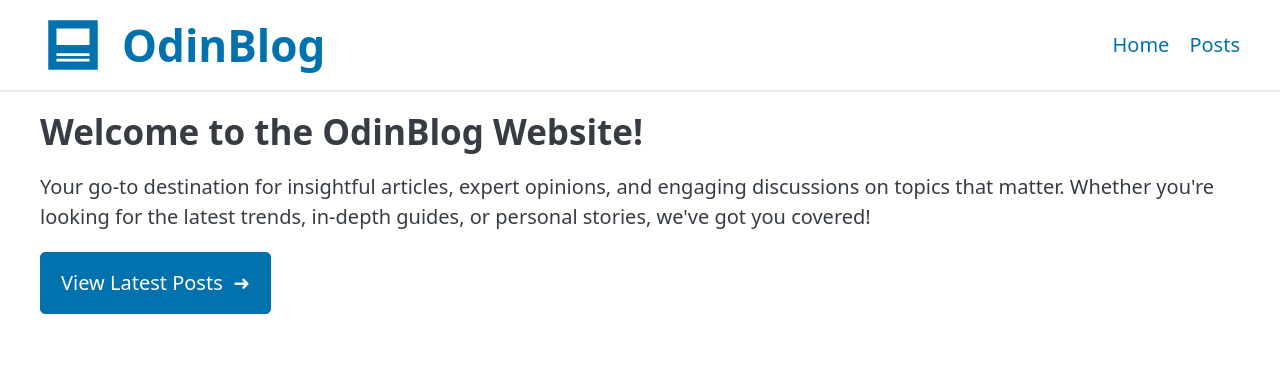
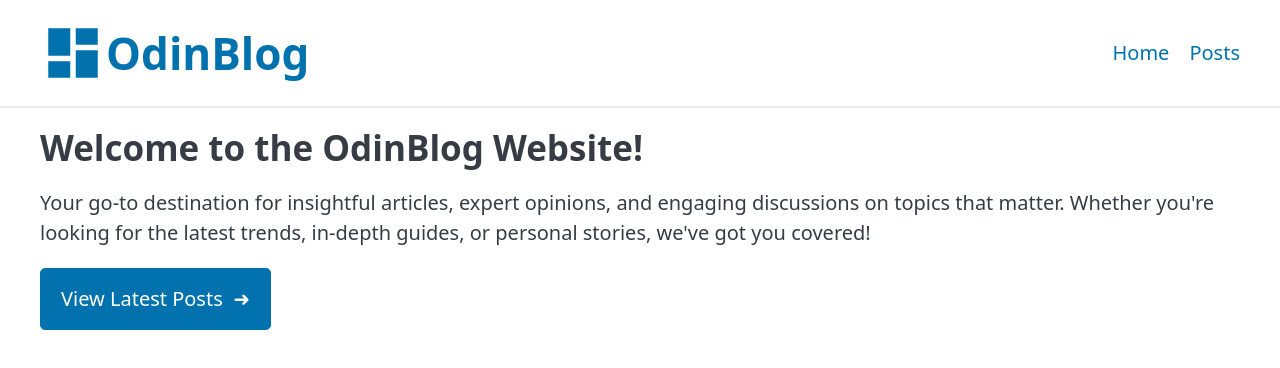
Before and after one commit to devashishchakraborty/odinblog-frontend, a React (Vite) app: page / in a window 1280 px wide. Shown: the top 368 px of the page. Built offline with nearby package versions, Linux system fonts and the light colour scheme.

Commit message:
Ensured proper formatting for Markdown content

```diff
--- a/src/App.css
+++ b/src/App.css
@@ -1,19 +1,11 @@
 /* Header */
 #root > header {
-  padding: 0.5em 0;
   border-bottom: 2px solid var(--pico-muted-border-color);
-  .container {
-    display: flex;
-    gap: 16px;
-    justify-content: space-between;
-    align-items: center;
-  }
 }
 
 .mainLogo {
   display: flex;
   align-items: center;
-  gap: 16px;
   font-size: 2.2em;
   text-decoration: none;
   font-weight: bold;
--- /dev/null
+++ b/src/assets/MainLogo.jsx
@@ -0,0 +1,18 @@
+import React from "react";
+
+export default function MainLogo(props) {
+  return (
+    <svg
+      xmlns="http://www.w3.org/2000/svg"
+      width="1.5em"
+      height="1.5em"
+      viewBox="0 0 24 24"
+      {...props}
+    >
+      <path
+        fill="currentColor"
+        d="M13 3v6h8V3m-8 18h8V11h-8M3 21h8v-6H3m0-2h8V3H3z"
+      />
+    </svg>
+  );
+}
--- a/src/components/Header.jsx
+++ b/src/components/Header.jsx
@@ -1,24 +1,16 @@
 import { Link } from "react-router-dom";
-
+import MainLogo from "../assets/MainLogo";
 const Header = () => {
   return (
     <header>
-      <div className="container">
-      <Link to="/" className="mainLogo">
-        <svg
-          xmlns="http://www.w3.org/2000/svg"
-          width="1.5em"
-          height="1.5em"
-          viewBox="0 0 24 24"
-        >
-          <path
-            fill="currentColor"
-            d="M3 3v18h18V3zm15 15H6v-1h12zm0-2H6v-1h12zm0-4H6V6h12z"
-          />
-        </svg>
-        OdinBlog
-      </Link>
-      <nav>
+      <nav className="container">
+        <ul>
+          <li>
+            <Link to="/" className="mainLogo">
+              <MainLogo /> OdinBlog
+            </Link>
+          </li>
+        </ul>
         <ul>
           <li>
             <Link to="/">Home</Link>
@@ -28,8 +20,6 @@ const Header = () => {
           </li>
         </ul>
       </nav>
-
-      </div>
     </header>
   );
 };
--- a/src/components/Post.jsx
+++ b/src/components/Post.jsx
@@ -4,6 +4,8 @@ import Markdown from "react-markdown";
 import { formatTimestamp } from "../utils";
 import "../styles/Post.css";
 import Comments from "./Comments";
+import remarkGfm from "remark-gfm";
+import rehypeSanitize from "rehype-sanitize";
 
 const Post = () => {
   const { postId } = useParams();
@@ -41,20 +43,26 @@ const Post = () => {
     <>
       {post ? (
         <>
-          <section className="container">
-            <h2>{post.title}</h2>
+        <section className="postContainer container">
+          <h1>{post.title}</h1>
           <div className="postMeta">
-              <span>Garuda</span> &#8226;{" "}
+            <span>{post.author.name}</span> &#8226;{" "}
             <span>{formatTimestamp(post.created_at)}</span>
           </div>
           <hr />
-            <Markdown>{post.content}</Markdown>
+          <Markdown
+            remarkPlugins={[remarkGfm]}
+            rehypePlugins={[rehypeSanitize]}
+          >
+            {post.content}
+          </Markdown>
         </section>
         <hr />
-          <section className="container commentSection">
-            <Comments post={post} postId={postId}/>
+        <section className="commentSection  container">
+          <Comments post={post} postId={postId} />
         </section>
       </>
+
       ) : (
         <div aria-busy="true"></div>
       )}
--- a/src/components/PostList.jsx
+++ b/src/components/PostList.jsx
@@ -2,6 +2,9 @@ import { useEffect, useState } from "react";
 import { Link } from "react-router-dom";
 import "../styles/PostList.css";
 import { clipText } from "../utils";
+import remarkGfm from "remark-gfm";
+import rehypeSanitize from "rehype-sanitize";
+import Markdown from "react-markdown";
 
 const PostList = () => {
   const [posts, setPosts] = useState(null);
@@ -40,18 +43,28 @@ const PostList = () => {
         {
           // If posts array exists and has length > 0 then display the posts
           posts ? (
-            posts.length > 0 && (
+            posts.length > 0 ? (
               <div className="posts">
                 {posts.map((post) => (
-                  <Link to={`/posts/${post.id}`}>
-                    <article key={post.id}>
+                  <Link to={`/posts/${post.id}`} key={post.id} className="post">
+                    <article>
                       <header>
-                        <b>{post.title}</b>
+                        <b style={{fontSize: "1.1em"}}>{post.title}</b>
                       </header>
-                      <p>{clipText(post.content)}</p>
+                      <Markdown
+                        remarkPlugins={[remarkGfm]}
+                        rehypePlugins={[rehypeSanitize]}
+                      >
+                        {clipText(post.content)}
+                      </Markdown>
                     </article>
                   </Link>
                 ))}
+              </div>
+            ) : (
+              <div>
+                It's empty in here. Create a{" "}
+                <Link to="/posts/new">new post</Link>!
               </div>
             )
           ) : (
--- a/src/styles/PostList.css
+++ b/src/styles/PostList.css
@@ -1,6 +1,13 @@
-main a{
+.posts {
+  display: grid;
+  grid-template-columns: repeat(auto-fill, minmax(400px, 1fr));
+  gap: 24px;
+}
+
+main a {
   text-decoration: none;
+  color: inherit;
   article * {
-    color: black;
+    color: inherit;
   }
 }
--- a/src/utils.js
+++ b/src/utils.js
@@ -1,5 +1,7 @@
 const clipText = (text) => {
-  return text.length <= 100 ? text : text.slice(0, 200) + "...";
+  if (text.length <= 170) return text;
+  const breakIndex = text.slice(170).search(/\n/);
+  return text.slice(0, 170 + breakIndex) + "... **Read More**";
 };
 
 const formatTimestamp = (timestamp) => {
```
Also changed, not shown: src/assets/mdi--blog.svg (deleted). Lines whose indentation alone changed are shown as unchanged.
